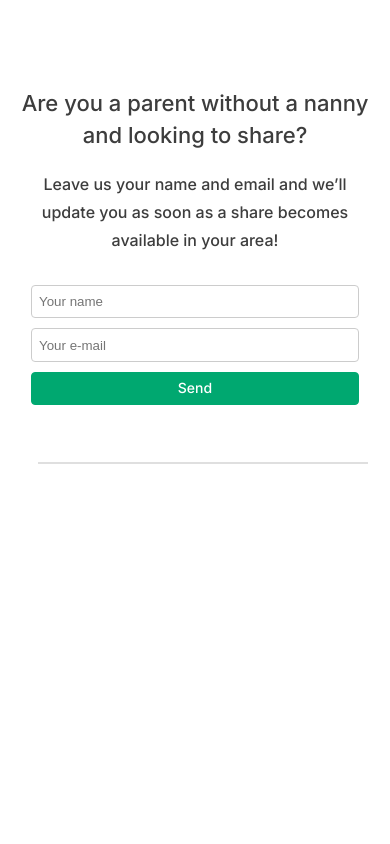
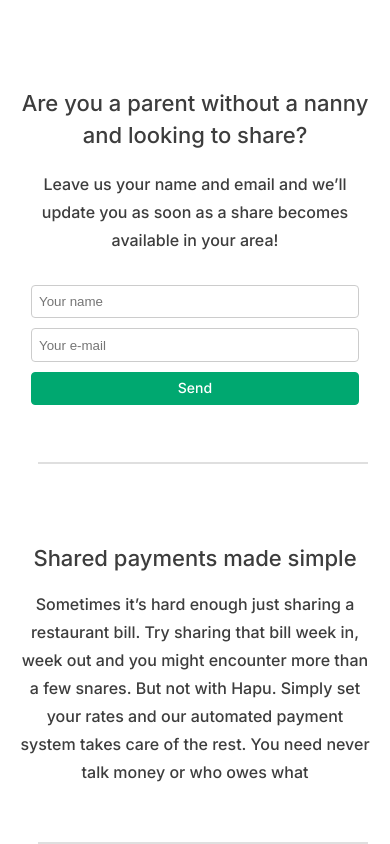
Before and after one commit to Doug-Fernando/Hapu-Clone, a React (Create React App) app: page / in a window 390 px wide. Shown: the part 1688-2532 px from the top of the page. Before the commit the page ends 2152 px from the top, so only its background shows below. Built offline with nearby package versions, Linux system fonts and the light colour scheme.

Commit message:
feat: Add shared payment section ( mobile version )

```diff
--- a/public/index.html
+++ b/public/index.html
@@ -1,14 +1,12 @@
 <!DOCTYPE html>
 <html lang="en">
+
   <head>
     <meta charset="utf-8" />
     <link rel="icon" href="%PUBLIC_URL%/favicon.ico" />
     <meta name="viewport" content="width=device-width, initial-scale=1" />
     <meta name="theme-color" content="#000000" />
-    <meta
-      name="description"
-      content="Web site created using create-react-app"
-    />
+    <meta name="description" content="Web site created using create-react-app" />
     <link rel="apple-touch-icon" href="%PUBLIC_URL%/logo192.png" />
     <!--
       manifest.json provides metadata used when your web app is installed on a
@@ -24,8 +22,9 @@
       work correctly both with client-side routing and a non-root public URL.
       Learn how to configure a non-root public URL by running `npm run build`.
     -->
-    <title>React App</title>
+    <title>Hapu's Simple Page</title>
   </head>
+
   <body>
     <noscript>You need to enable JavaScript to run this app.</noscript>
     <div id="root"></div>
@@ -40,4 +39,5 @@
       To create a production bundle, use `npm run build` or `yarn build`.
     -->
   </body>
+
 </html>
--- a/src/Pages/Home/index.js
+++ b/src/Pages/Home/index.js
@@ -4,6 +4,7 @@ import Header from '../../components/Header';
 import FeatPerson from '../../components/FeatPersonSection';
 import AboutSection from '../../components/AboutSection';
 import RegisterEmailSection from '../../components/RegisterEmailSection';
+import SharedPaymentSection from '../../components/SharedPaymentSection';
 
 function index() {
   return (
@@ -12,6 +13,7 @@ function index() {
       <FeatPerson />
       <AboutSection />
       <RegisterEmailSection />
+      <SharedPaymentSection />
     </>
   );
 }
--- /dev/null
+++ b/src/components/SharedPaymentSection/index.js
@@ -0,0 +1,25 @@
+import React from 'react';
+
+import { Container, Phrase, Text, Divider } from './style';
+
+function Index() {
+  return (
+    <>
+      <Container>
+        <Phrase>
+          Shared payments made simple
+        </Phrase>
+        <Text>
+          Sometimes it’s hard enough just sharing a restaurant bill.
+          Try sharing that bill week in, week out and you might encounter
+          more than a few snares. But not with Hapu. Simply set your rates
+          and our automated payment system takes care of the rest.
+          You need never talk money or who owes what
+        </Text>
+      </Container>
+      <Divider />
+    </>
+  );
+}
+
+export default Index;
--- /dev/null
+++ b/src/components/SharedPaymentSection/style.js
@@ -0,0 +1,40 @@
+import styled from 'styled-components';
+
+export const Container = styled.section`
+  display: flex;
+  flex-direction: column;
+  width: 100%;
+  position: absolute;
+  bottom: -195%;
+  align-items: center;
+`;
+
+export const Phrase = styled.h4`
+  font-family: Inter;
+  font-style: normal;
+  font-weight: 500;
+  font-size: 22px;
+  line-height: 32px;
+  margin: 0;
+  color: #3D3D3D;
+`;
+
+export const Text = styled.p`
+  font-family: Inter;
+  font-style: normal;
+  font-weight: normal;
+  font-size: 16px;
+  line-height: 28px;
+  text-align: center;
+  color: #3D3D3D;
+  width: 90%;
+`;
+
+export const Divider = styled.div`
+  position: absolute;
+  bottom: -200%;
+  width: 328px;
+  left: 38px;
+  height: 0;
+  border: 1px solid #DFDFDF;
+`;
```
